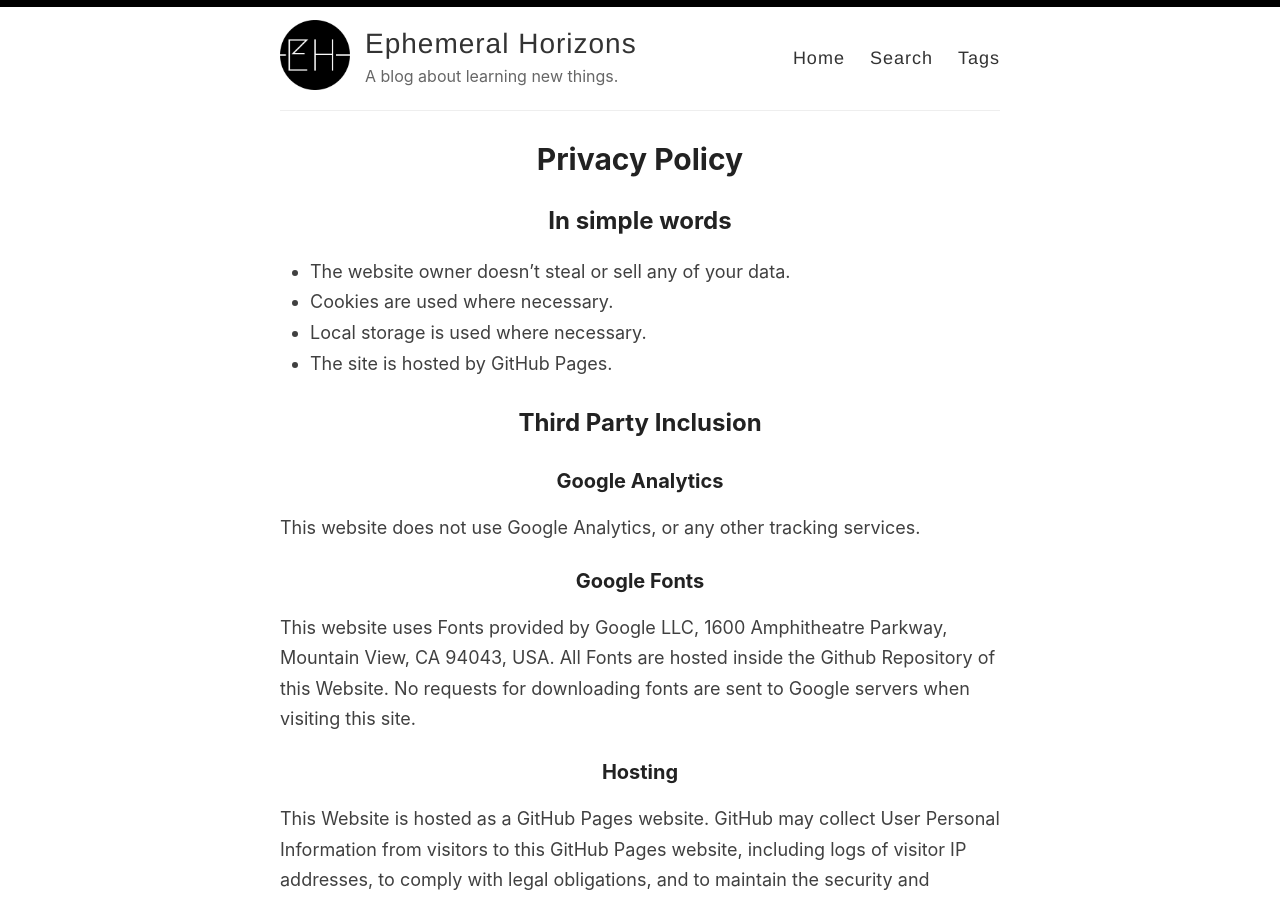
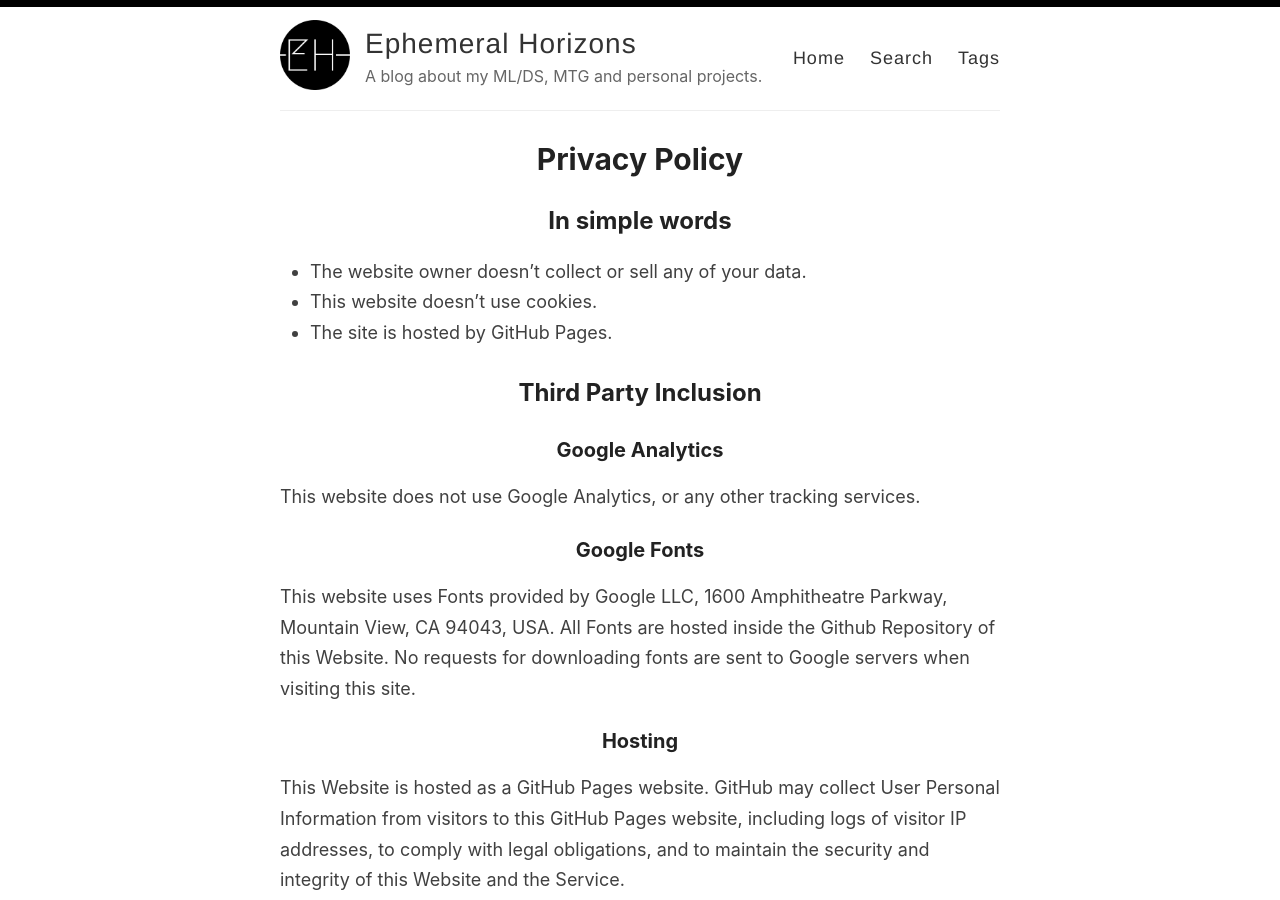
Before and after one commit to helmutlutz/blog, a Jekyll site: the page built from docs/_pages/privacy.md, in a window 1280 px wide and 900 px high. Built offline with Jekyll 4.4.1, drawn with Linux system fonts in a browser that asks for light colours.

Commit message:
Added Linkedin sharing and modified the privacy page

```diff
--- a/docs/_config.yml
+++ b/docs/_config.yml
@@ -9,7 +9,7 @@
 author: Helmut Lutz
 
 # Short bio or description (displayed in the header)
-description: A blog about learning new things.
+description: A blog about my ML/DS, MTG and personal projects.
 
 # URL of your avatar or profile pic (you could use your GitHub profile pic)
 avatar: /images/eh-logo.png
@@ -26,7 +26,7 @@
   flickr:
   github:
   instagram:
-  linkedin:
+  linkedin: helmutlutz
   pinterest:
   rss: rss
   twitter: htlutz
--- a/docs/_layouts/post.html
+++ b/docs/_layouts/post.html
@@ -28,7 +28,7 @@
   </div>
 
   <div>
-    <p><span class="share-box">Share:</span> <a href="http://twitter.com/share?text={{ page.title }}&url={{site.url}}{{page.url}}" target="_blank">Twitter</a>, <a href="https://www.facebook.com/sharer.php?u={{site.url}}{{page.url}}" target="_blank">Facebook</a></p>
+    <p><span class="share-box">Share:</span> <a href="http://twitter.com/share?text={{ page.title }}&url={{site.url}}{{page.url}}" target="_blank">Twitter</a>, <a href="https://www.linkedin.com/shareArticle?mini=true&url={{site.url}}{{page.url}}" target="_blank">LinkedIn</a></p>
   </div>
 
   <!--<div class="date">
--- a/docs/_pages/privacy.md
+++ b/docs/_pages/privacy.md
@@ -5,9 +5,8 @@
 ---
 
 ## In simple words
-- The website owner doesn’t steal or sell any of your data.
-- Cookies are used where necessary.
-- Local storage is used where necessary.
+- The website owner doesn’t collect or sell any of your data.
+- This website doesn't use cookies.
 - The site is hosted by GitHub Pages.
 
 ## Third Party Inclusion
```
